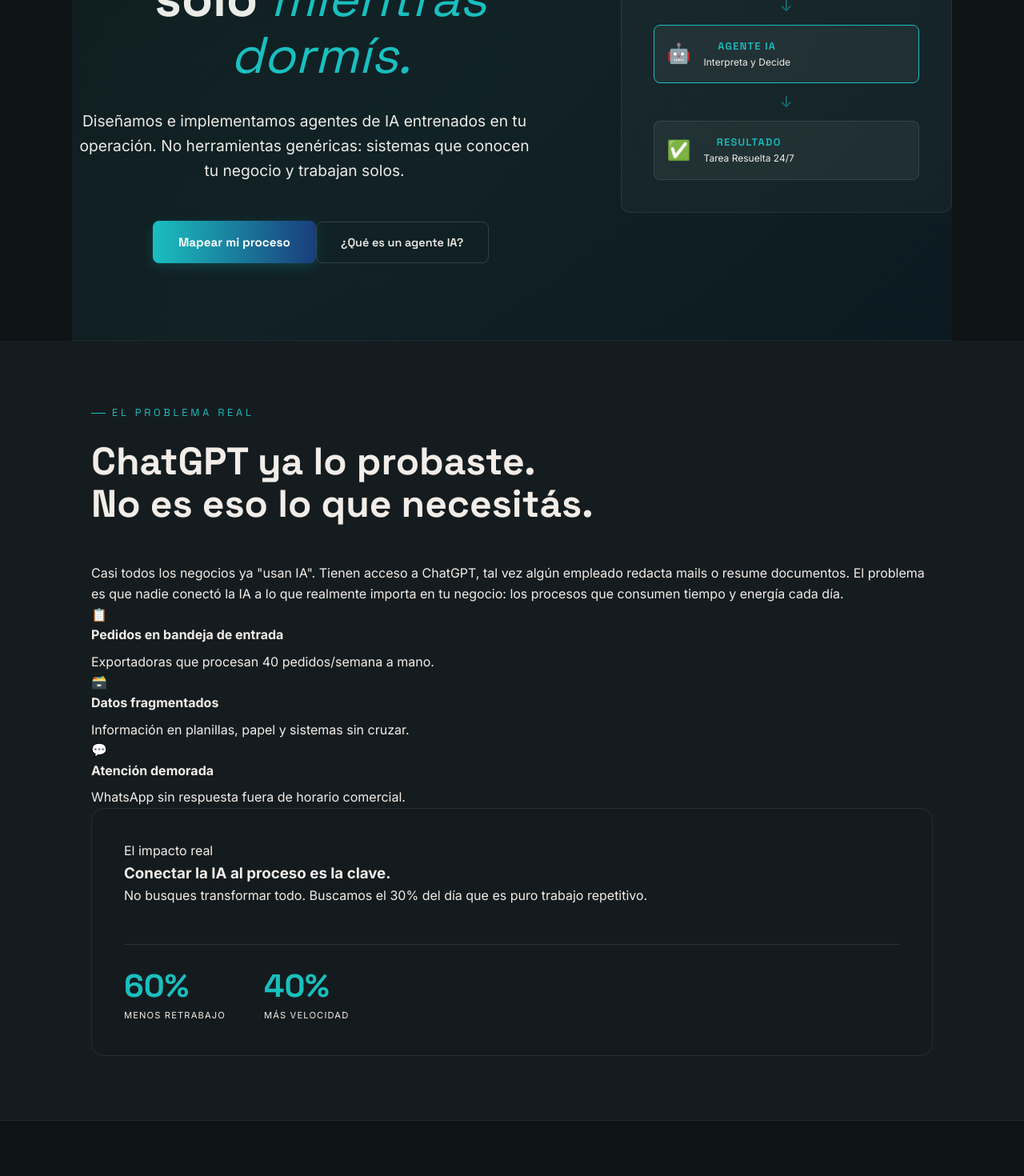
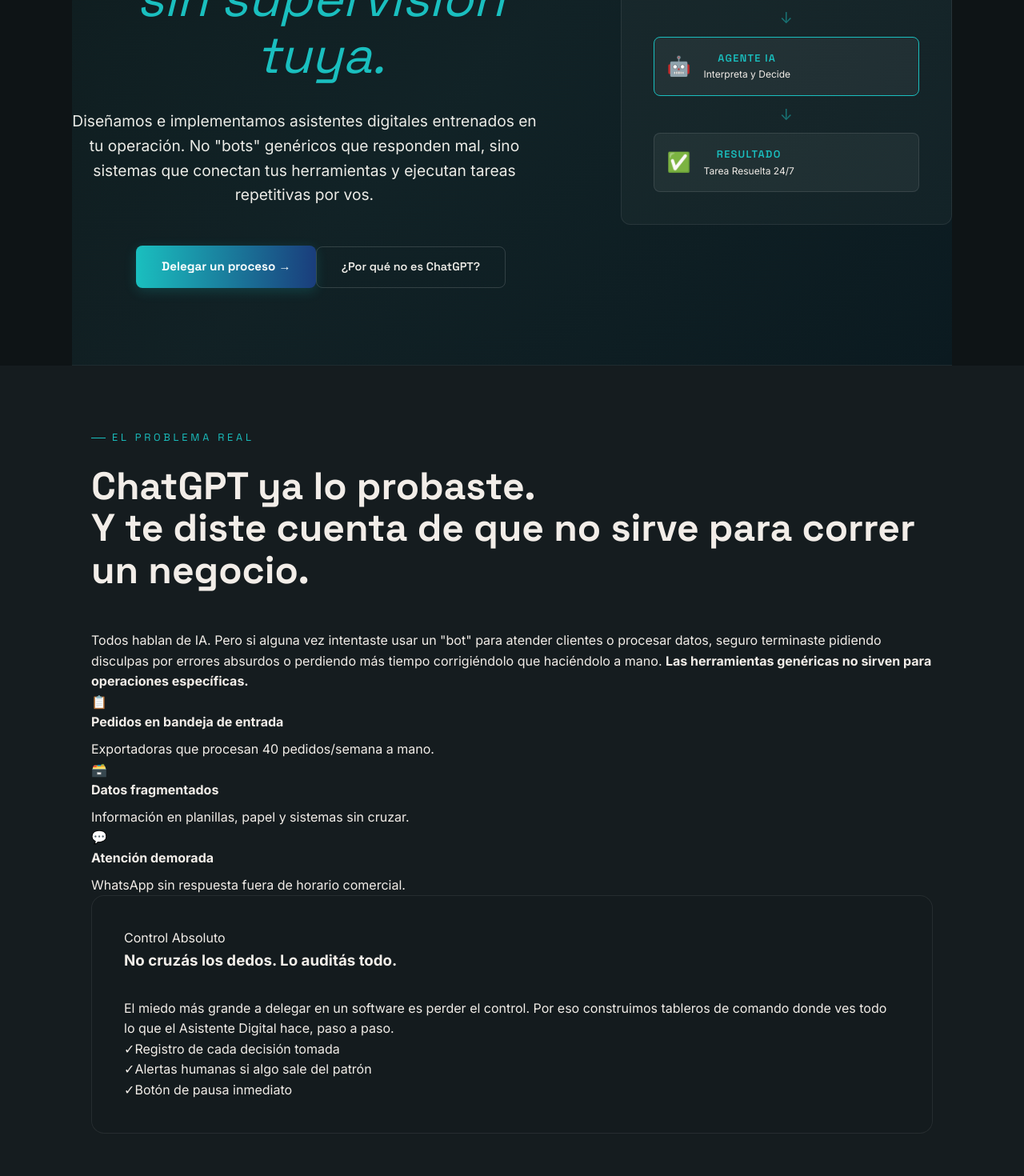
Before and after one commit to darosaldano/web-personal, a Next.js app: page /agentes-ia-negocio in a window 1280 px wide. Shown: the part 400-1870 px from the top of the page at 80% size. Built offline with nearby package versions, Linux system fonts and the light colour scheme.

Commit message:
feat(pages): reimplement copy changes and robust syntax for custom software and AI landing pages

```diff
--- a/src/app/agentes-ia-negocio/page.tsx
+++ b/src/app/agentes-ia-negocio/page.tsx
@@ -21,20 +21,20 @@
         <div className="hero-content">
           <div className="hero-eyebrow">
             <span className="hero-dot"></span>
-            N2 · Agentes de Inteligencia Artificial
+            N2 · Asistente Digital Automático
           </div>
           <h1>
-            Tu proceso más costoso funciona solo <em>mientras dormís.</em>
+            Tu proceso más costoso, <em>resuelto sin supervisión tuya.</em>
           </h1>
           <p className="hero-sub">
-            Diseñamos e implementamos agentes de IA entrenados en tu operación. No herramientas genéricas: sistemas que conocen tu negocio y trabajan solos.
+            Diseñamos e implementamos asistentes digitales entrenados en tu operación. No "bots" genéricos que responden mal, sino sistemas que conectan tus herramientas y ejecutan tareas repetitivas por vos.
           </p>
           <div className="hero-actions">
-            <Link href="/contacto?asunto=Agentes IA" className="btn-premium-p">
-              Mapear mi proceso
+            <Link href="/contacto?asunto=Asistente Digital" className="btn-premium-p">
+              Delegar un proceso →
             </Link>
             <Link href="#que-es" className="btn-premium-g">
-              ¿Qué es un agente IA?
+              ¿Por qué no es ChatGPT?
             </Link>
           </div>
         </div>
@@ -76,12 +76,12 @@
         <div className="container">
           <div className="section-label">El problema real</div>
           <h2 className="section-title">
-            ChatGPT ya lo probaste.<br />No es eso lo que necesitás.
+            ChatGPT ya lo probaste.<br />Y te diste cuenta de que no sirve para correr un negocio.
           </h2>
           <div className="grid md:grid-cols-2 gap-12">
             <div>
               <p className="text-lg text-smoke-l leading-relaxed mb-6">
-                Casi todos los negocios ya "usan IA". Tienen acceso a ChatGPT, tal vez algún empleado redacta mails o resume documentos. El problema es que nadie conectó la IA a lo que realmente importa en tu negocio: los procesos que consumen tiempo y energía cada día.
+                Todos hablan de IA. Pero si alguna vez intentaste usar un "bot" para atender clientes o procesar datos, seguro terminaste pidiendo disculpas por errores absurdos o perdiendo más tiempo corrigiéndolo que haciéndolo a mano. <strong>Las herramientas genéricas no sirven para operaciones específicas.</strong>
               </p>
               <div className="space-y-4">
                 {[
@@ -100,19 +100,25 @@
               </div>
             </div>
             <div className="glass-card card-premium">
-              <p className="text-accent font-mono text-xs mb-6 uppercase tracking-widest">El impacto real</p>
-              <h3 className="text-2xl font-bold mb-6 text-ghost-w">Conectar la IA al proceso es la clave.</h3>
-              <p className="text-smoke-l mb-8">No busques transformar todo. Buscamos el 30% del día que es puro trabajo repetitivo.</p>
-              <div className="metric-strip">
-                <div className="metric-item">
-                  <div className="num">60%</div>
-                  <div className="label">Menos retrabajo</div>
-                </div>
-                <div className="metric-item">
-                  <div className="num">40%</div>
-                  <div className="label">Más velocidad</div>
-                </div>
-              </div>
+              <p className="text-accent font-mono text-xs mb-6 uppercase tracking-widest">Control Absoluto</p>
+              <h3 className="text-2xl font-bold mb-4 text-ghost-w">No cruzás los dedos. Lo auditás todo.</h3>
+              <p className="text-smoke-l mb-6">
+                El miedo más grande a delegar en un software es perder el control. Por eso construimos tableros de comando donde ves todo lo que el Asistente Digital hace, paso a paso.
+              </p>
+              <ul className="space-y-3">
+                <li className="flex gap-3 items-center">
+                  <span className="text-accent">✓</span>
+                  <span className="text-smoke-m text-sm">Registro de cada decisión tomada</span>
+                </li>
+                <li className="flex gap-3 items-center">
+                  <span className="text-accent">✓</span>
+                  <span className="text-smoke-m text-sm">Alertas humanas si algo sale del patrón</span>
+                </li>
+                <li className="flex gap-3 items-center">
+                  <span className="text-accent">✓</span>
+                  <span className="text-smoke-m text-sm">Botón de pausa inmediato</span>
+                </li>
+              </ul>
             </div>
           </div>
         </div>
@@ -185,21 +191,21 @@
       <section className="section">
         <div className="container">
           <div className="section-label">Diferencial</div>
-          <h2 className="section-title">No todos los agentes son iguales</h2>
+          <h2 className="section-title">Garantías de Ejecución</h2>
           <div className="table-wrapper">
             <table>
               <thead>
                 <tr>
                   <th className="text-xs uppercase tracking-widest text-smoke-m">Característica</th>
-                  <th className="text-xs uppercase tracking-widest text-smoke-m">Implementación Estándar</th>
-                  <th className="text-xs uppercase tracking-widest text-accent">Metodología SDD</th>
+                  <th className="text-xs uppercase tracking-widest text-smoke-m">Suscripciones Genéricas</th>
+                  <th className="text-xs uppercase tracking-widest text-accent">Asistente Propio Analizado</th>
                 </tr>
               </thead>
               <tbody>
                 {[
-                  { label: 'Definición', normal: 'Se ajusta durante el desarrollo.', premium: 'Criterios de aceptación antes del código.' },
-                  { label: 'Garantía', normal: 'Basada en "buena voluntad".', premium: '100% casos de dominio garantizados.' },
-                  { label: 'Integración', normal: 'Procesos se adaptan a la herramienta.', premium: 'El agente se adapta a tu sistema.' }
+                  { label: 'Propiedad', normal: 'Alquilás la capacidad mensual.', premium: 'El sistema es tuyo, en tu infraestructura.' },
+                  { label: 'Integración', normal: 'Conectas a lo que permite la API genérica.', premium: 'Conectamos directo a tu ERP/CRM local.' },
+                  { label: 'Privacidad', normal: 'Entrenás modelos de terceros con tus datos.', premium: 'Tus datos nunca salen de tu entorno protegido.' }
                 ].map((row, i) => (
                   <tr key={i}>
                     <td className="font-mono text-[10px] text-smoke-m">{row.label}</td>
@@ -218,27 +224,31 @@
         <div className="container">
           <div className="grid lg:grid-cols-2 gap-16 items-center">
             <div>
-              <h2 className="section-title mb-6">Mapeemos tu primer agente hoy.</h2>
+              <h2 className="section-title mb-6">Empecemos por el proceso<br />más repetitivo que tengas.</h2>
               <p className="text-smoke-l text-lg mb-8">
-                El mapeo inicial es de una semana. En 60 días podés tener tu proceso más crítico funcionando solo.
+                Desarrollo desde USD $1,500 (único pago).
               </p>
-              <div className="flex gap-4">
-                <div className="glass-card p-4 flex-grow text-center">
-                  <div className="text-accent font-bold text-xl">4-8 sem</div>
-                  <div className="text-[10px] text-smoke-m uppercase">Tiempo de entrega</div>
-                </div>
-                <div className="glass-card p-4 flex-grow text-center">
-                  <div className="text-accent font-bold text-xl">100%</div>
-                  <div className="text-[10px] text-smoke-m uppercase">Garantía de Dominio</div>
-                </div>
-              </div>
+              <ul className="space-y-4 mb-8">
+                <li className="flex gap-4 items-center">
+                  <span className="text-accent">✓</span>
+                  <span className="text-smoke-m text-sm">Entregado en 3 a 5 semanas</span>
+                </li>
+                <li className="flex gap-4 items-center">
+                  <span className="text-accent">✓</span>
+                  <span className="text-smoke-m text-sm">Garantía de funcionamiento por escrito</span>
+                </li>
+                <li className="flex gap-4 items-center">
+                  <span className="text-accent">✓</span>
+                  <span className="text-smoke-m text-sm">Sistema alojado bajo tu titularidad</span>
+                </li>
+              </ul>
             </div>
             <div className="text-center lg:text-left">
-              <Link href="/contacto?asunto=Agentes IA" className="btn-premium-p">
-                Solicitar Mapeo Inicial →
+              <Link href="/contacto?asunto=Asistente Digital" className="btn-premium-p">
+                Agendar llamada de diagnóstico →
               </Link>
               <p className="text-smoke-m text-xs mt-6 opacity-60">
-                Respuesta en menos de 24 horas hábiles.
+                Llamada de 20 minutos. Si la IA no sirve para tu problema, te lo digo directo.
               </p>
             </div>
           </div>
```
Also changed, not shown: src/app/software-a-medida/page.tsx (+45 -24 lines).
